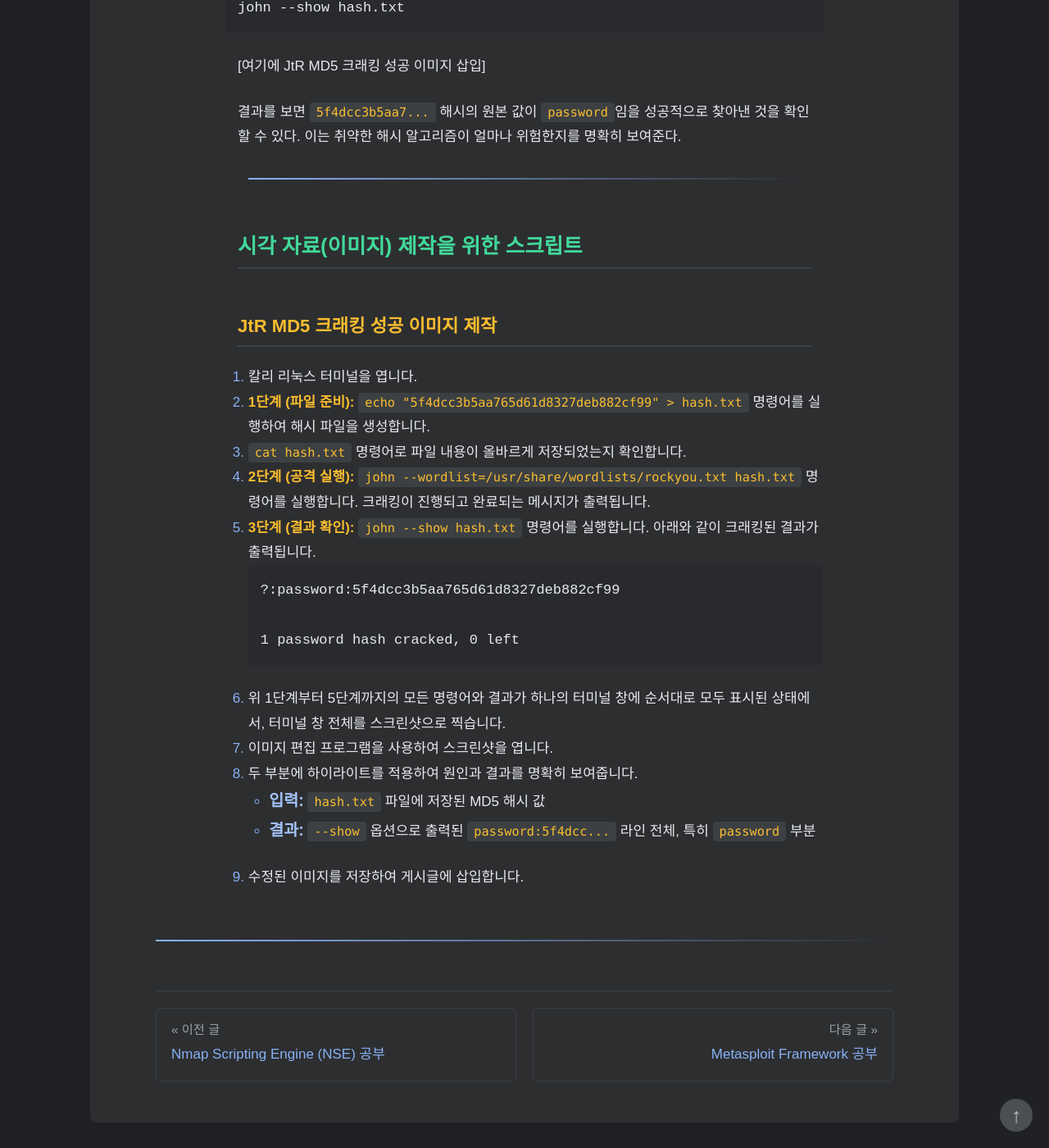
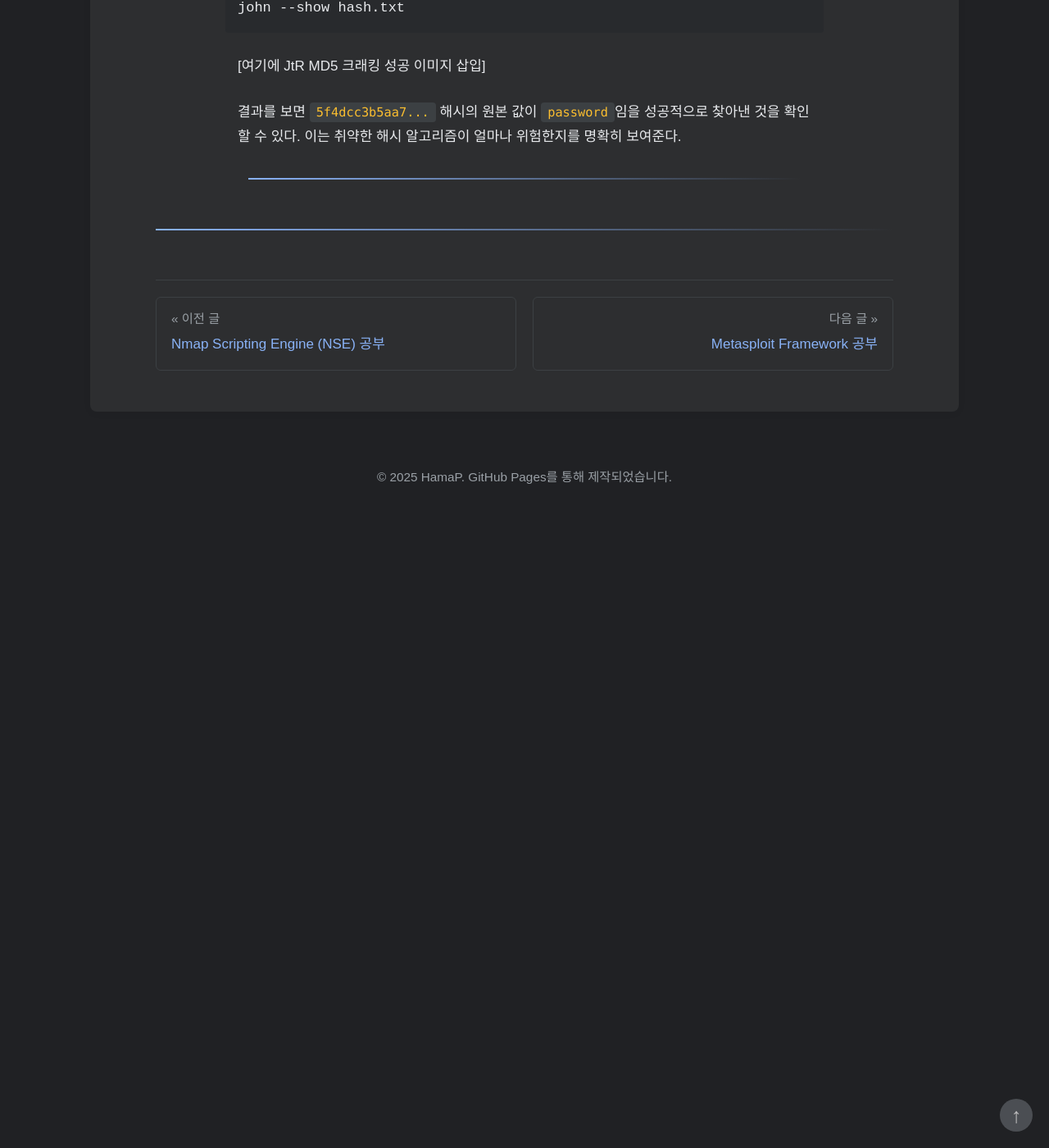
Before and after one commit to HamaP0/HamaP0.github.io, a Jekyll site: the page built from _posts/2025-09-23-JohnTheRipper_study.md, in a window 1280 px wide and 1400 px high, scrolled down 1959 px. Shown: the whole window at 82% size. Built offline with Jekyll 4.4.1, drawn with Linux system fonts in a browser that asks for light colours; some web fonts are replaced; after the commit the page ends 2589 px from its top, so only the background shows below that.

Commit message:
Update 2025-09-23-JohnTheRipper_study.md

````diff
--- a/_posts/2025-09-23-JohnTheRipper_study.md
+++ b/_posts/2025-09-23-JohnTheRipper_study.md
@@ -52,28 +52,3 @@
 결과를 보면 `5f4dcc3b5aa7...` 해시의 원본 값이 `password`임을 성공적으로 찾아낸 것을 확인할 수 있다. 이는 취약한 해시 알고리즘이 얼마나 위험한지를 명확히 보여준다.
 
 <hr class="short-rule">
-
-
-
-
-
-### 시각 자료(이미지) 제작을 위한 스크립트
-
-#### **JtR MD5 크래킹 성공 이미지 제작**
-
-1.  칼리 리눅스 터미널을 엽니다.
-2.  **1단계 (파일 준비):** `echo "5f4dcc3b5aa765d61d8327deb882cf99" > hash.txt` 명령어를 실행하여 해시 파일을 생성합니다.
-3.  `cat hash.txt` 명령어로 파일 내용이 올바르게 저장되었는지 확인합니다.
-4.  **2단계 (공격 실행):** `john --wordlist=/usr/share/wordlists/rockyou.txt hash.txt` 명령어를 실행합니다. 크래킹이 진행되고 완료되는 메시지가 출력됩니다.
-5.  **3단계 (결과 확인):** `john --show hash.txt` 명령어를 실행합니다. 아래와 같이 크래킹된 결과가 출력됩니다.
-    ```
-    ?:password:5f4dcc3b5aa765d61d8327deb882cf99
-
-    1 password hash cracked, 0 left
-    ```
-6.  위 1단계부터 5단계까지의 모든 명령어와 결과가 하나의 터미널 창에 순서대로 모두 표시된 상태에서, 터미널 창 전체를 스크린샷으로 찍습니다.
-7.  이미지 편집 프로그램을 사용하여 스크린샷을 엽니다.
-8.  두 부분에 하이라이트를 적용하여 원인과 결과를 명확히 보여줍니다.
-    *   **입력:** `hash.txt` 파일에 저장된 MD5 해시 값
-    *   **결과:** `--show` 옵션으로 출력된 `password:5f4dcc...` 라인 전체, 특히 `password` 부분
-9.  수정된 이미지를 저장하여 게시글에 삽입합니다.
````
